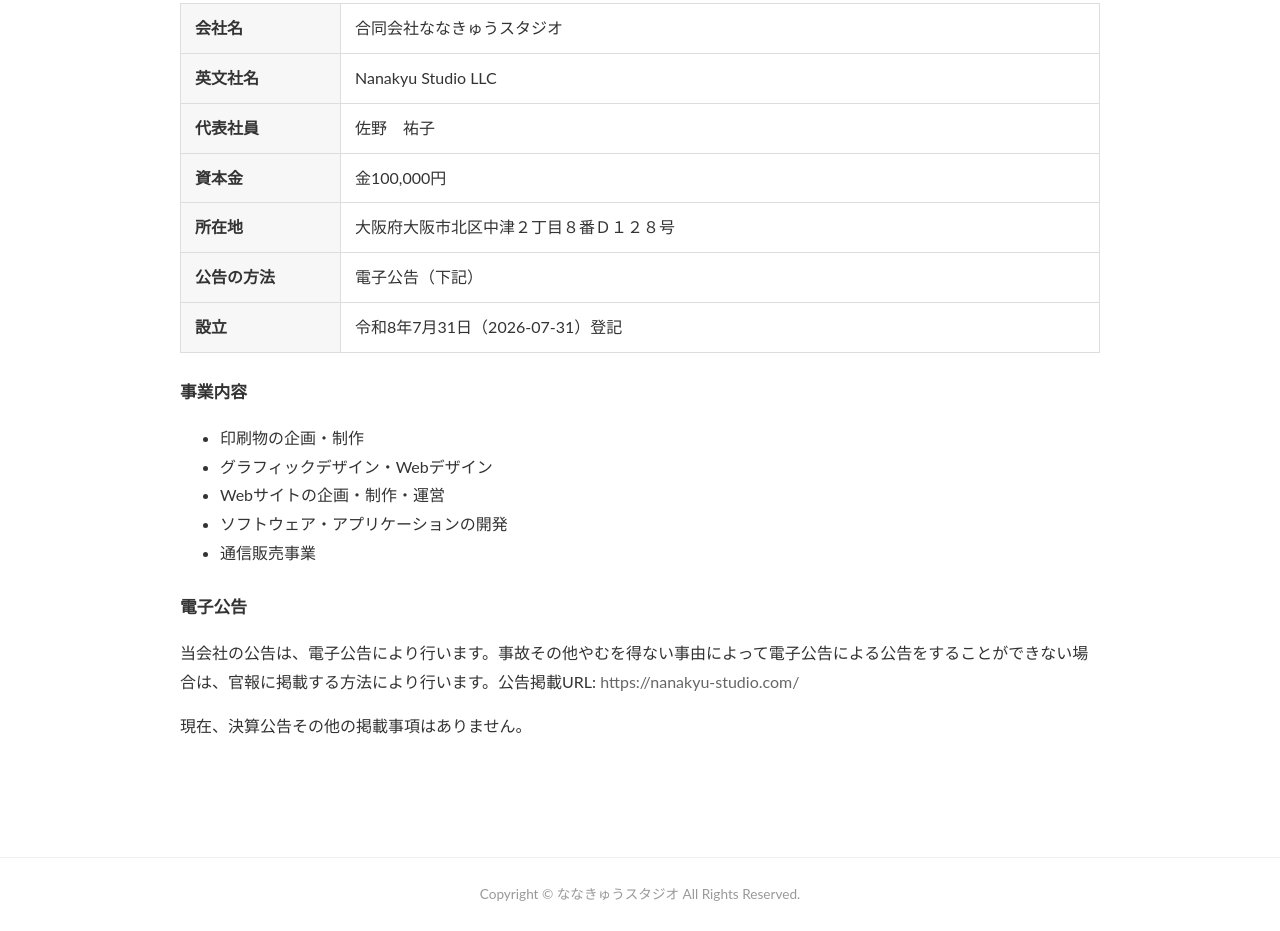
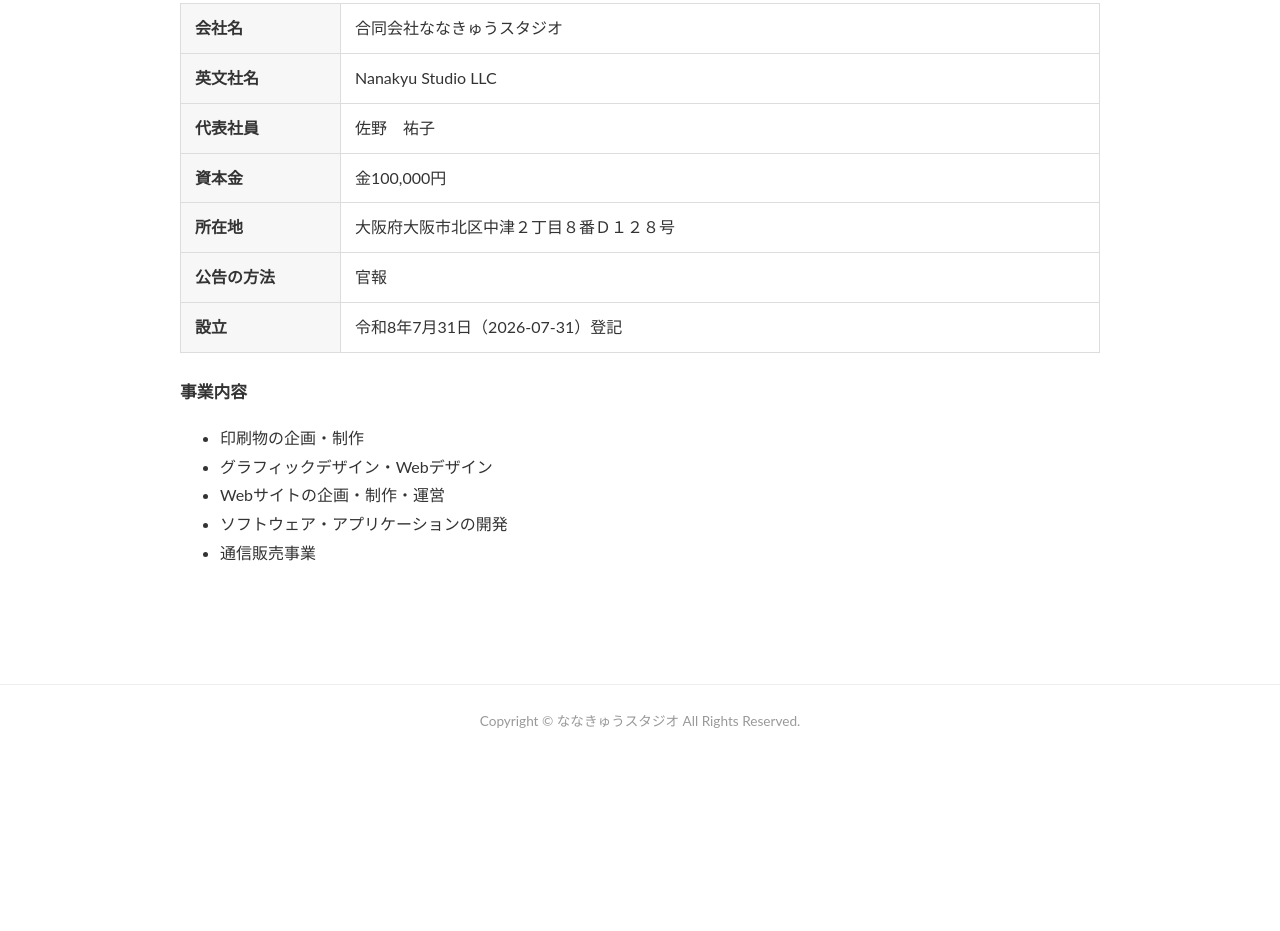
Before and after one commit to HirokiSano-SG/nanakyu-web, a plain HTML site: page company/index.html in a window 1280 px wide. Shown: the part 274-1205 px from the top of the page. After the commit the page ends 1031 px from the top, so only its background shows below. Drawn offline with Linux system fonts and the light colour scheme.

Commit message:
fix: 公告方法を定款通り「官報」に修正、不要な電子公告URLの記載を削除
定款4条は官報。決算公告義務自体、合同会社(持分会社)には無い(会社法440条は株式会社のみ)。

Co-Authored-By: Claude Sonnet 5 <noreply@anthropic.com>
Claude-Session: https://claude.ai/code/session_01CkFX88EEiZzzWw3hhFSc3h

```diff
--- a/company/index.html
+++ b/company/index.html
@@ -29,7 +29,7 @@
     <tr><th>代表社員</th><td>佐野　祐子</td></tr>
     <tr><th>資本金</th><td>金100,000円</td></tr>
     <tr><th>所在地</th><td>大阪府大阪市北区中津２丁目８番Ｄ１２８号</td></tr>
-    <tr><th>公告の方法</th><td>電子公告（下記）</td></tr>
+    <tr><th>公告の方法</th><td>官報</td></tr>
     <tr><th>設立</th><td>令和8年7月31日（2026-07-31）登記</td></tr>
   </table>
 
@@ -41,10 +41,6 @@
     <li>ソフトウェア・アプリケーションの開発</li>
     <li>通信販売事業</li>
   </ul>
-
-  <h3>電子公告</h3>
-  <p>当会社の公告は、電子公告により行います。事故その他やむを得ない事由によって電子公告による公告をすることができない場合は、官報に掲載する方法により行います。公告掲載URL: <a href="https://nanakyu-studio.com/">https://nanakyu-studio.com/</a></p>
-  <p>現在、決算公告その他の掲載事項はありません。</p>
 </main>
 
 <footer class="site-footer">
```
